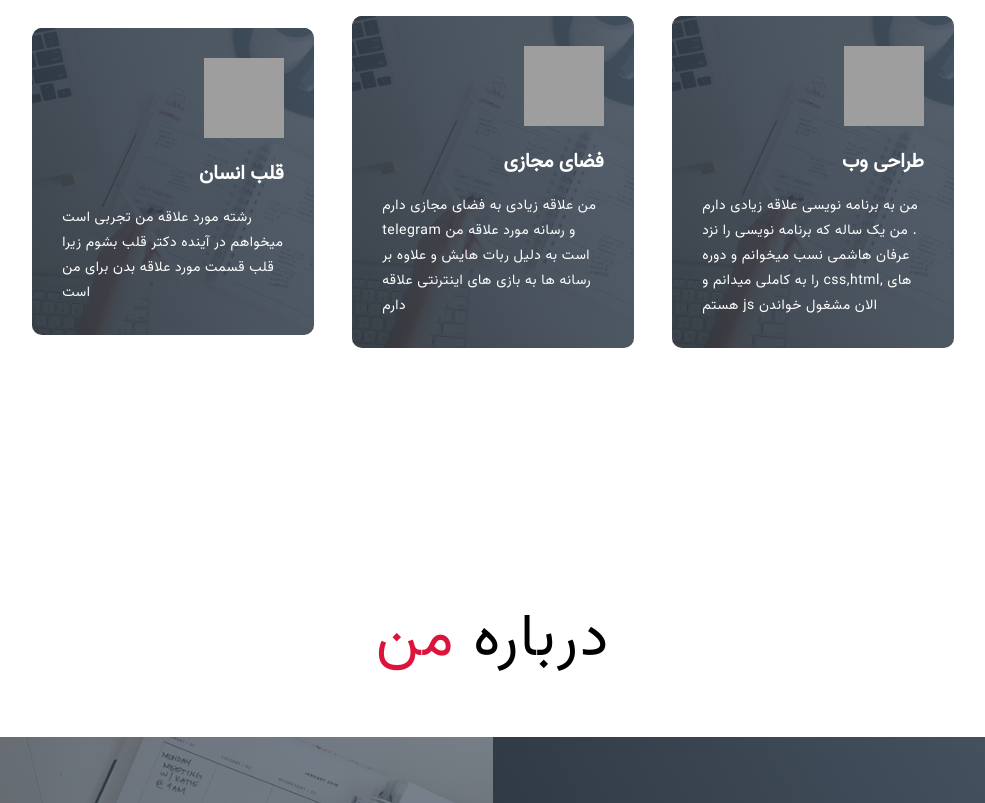
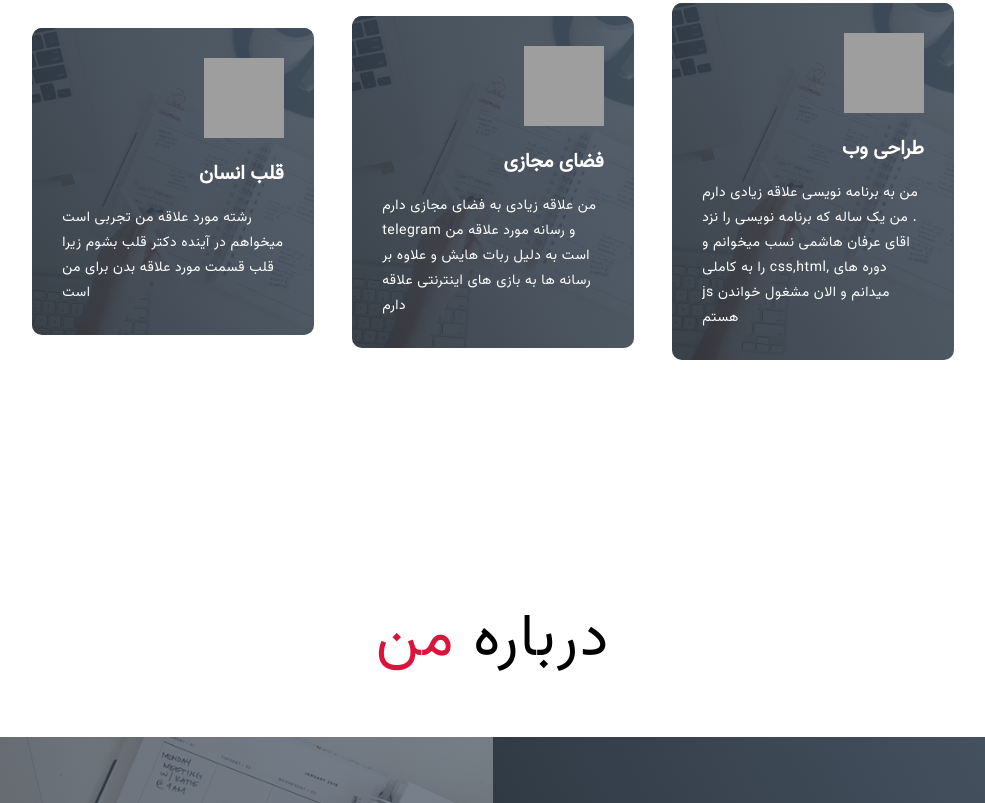
Before and after one commit to rasansoltanf/rasanweb, a plain HTML site: page index.html in a window 1280 px wide. Shown: the part 1109-1912 px from the top of the page, without its empty margins (147-1132 px from the left). Drawn offline with Linux system fonts and the light colour scheme; grey boxes are pictures that could not be loaded.

Commit message:
Update index.html
Signed-off-by: rasansoltanf <r8sansoltani@gmail.com>

```diff
--- a/index.html
+++ b/index.html
@@ -60,7 +60,7 @@
         <div class="service-item">
           <div class="icon"><img src="https://img.icons8.com/bubbles/100/000000/services.png" /></div>
           <h2>طراحی وب</h2>
-          <p>من به برنامه نویسی علاقه زیادی دارم . من یک ساله که برنامه نویسی را نزد عرفان هاشمی نسب میخوانم و دوره های ,css,html را به کاملی میدانم و الان مشغول خواندن js هستم </p>
+          <p>من به برنامه نویسی علاقه زیادی دارم . من یک ساله که برنامه نویسی را نزد اقای عرفان هاشمی نسب میخوانم و دوره های ,css,html را به کاملی میدانم و الان مشغول خواندن js هستم </p>
         </div>
         <div class="service-item">
           <div class="icon"><img src="https://img.icons8.com/bubbles/100/000000/services.png" /></div>
```
